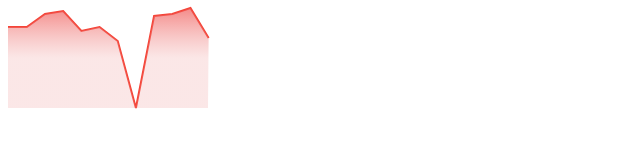
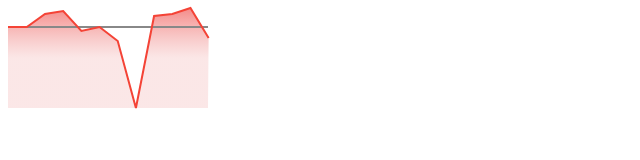
Before and after one commit to curtisupshall/stonks, a React app: page / in a window 1280 px wide. Shown: the top 160 px of the page, without its empty margins (0-640 px from the left). Built offline with nearby package versions, Linux system fonts and the light colour scheme.

Commit message:
Add baseline path

```diff
--- a/src/Stonk.tsx
+++ b/src/Stonk.tsx
@@ -1,4 +1,5 @@
 import * as React from 'react'
+import { NONAME } from 'dns';
 
 const normalizeData = (data: number[], granularity: number): number[] => {
     if (data.length <= granularity) {
@@ -19,6 +20,7 @@ interface StonkProps {
     granularity?: number
     height?: number
     isPositive?: boolean
+    showBaseline?: boolean
     width?: number
 }
 
@@ -37,12 +39,12 @@ export default class Stonk extends React.Component<StonkProps> {
         const minValue: number = Math.min(...data)
         const buffer: number = minValue < 0 ? Math.abs(minValue) : 0
         const scale: number = 1 / (Math.max(...data) + buffer)
+        const baseline: number = Math.ceil(100 * (1 - (buffer * scale)))
+        const showBaseline: boolean = this.props.showBaseline === false ? false : this.props.showBaseline || baseline > 0
 
-        console.log('Buffer: ', buffer)
-
+        console.log('showBaseline: ', showBaseline)
         let x: number = Math.ceil(width - unitWidth * (data.length - 1))
-        let y: number = Math.ceil(100 * (1 - (buffer * scale)))
-        let plotString: string = x === 0 ? 'M' : `M0,${y} ${x - unitWidth},${y}`
+        let plotString: string = x === 0 ? 'M' : `M0,${baseline} ${x - unitWidth},${baseline}`
 
         for (let i = 0; i < data.length; i ++) {
             let y = Math.ceil(100 * (1 - (data[i] + buffer) * scale))
@@ -73,6 +75,21 @@ export default class Stonk extends React.Component<StonkProps> {
                         </linearGradient>
                     </defs>
                     <path
+                        d={`${plotString} ${width},100 0,100`}
+                        style={{fill: `url('#${isPositive ? 'positive-gradient' : 'negative-gradient'}')`}}
+                    />
+                    {true && (
+                        <path
+                            d={`M 0,${baseline} ${width},${baseline}`}
+                            style={{
+                                strokeWidth: 2,
+                                fill: 'none',
+                                stroke: '#888',
+                                vectorEffect: 'non-scaling-stroke'
+                            }}
+                        />
+                    )}
+                    <path
                         d={plotString}
                         style={{
                             strokeWidth: 2,
@@ -81,10 +98,6 @@ export default class Stonk extends React.Component<StonkProps> {
                             vectorEffect: 'non-scaling-stroke'
                         }}
                     />
-                    <path
-                        d={`${plotString} ${width},100 0,100`}
-                        style={{fill: `url('#${isPositive ? 'positive-gradient' : 'negative-gradient'}')`}}
-                    />
                 </svg>
             </div>
         )
```
